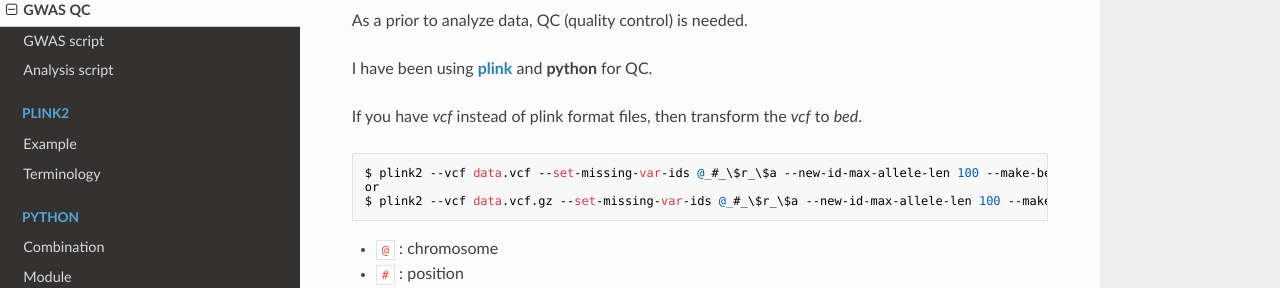
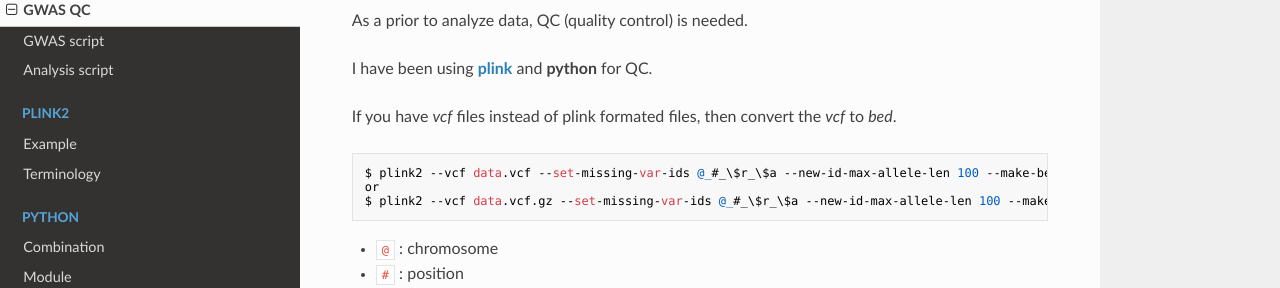
Before and after one commit to WonyoungCho/plink, an MkDocs documentation site: the page built from docs/GWAS.md, in a window 1280 px wide and 900 px high. Shown: the part 138-426 px from the top of the window. Built offline with MkDocs 1.6.1, drawn with Linux system fonts in a browser that asks for light colours; nearby versions of some CDN libraries; old or Windows-style settings are respelled for this version of MkDocs.

Commit message:
Update GWAS.md

````diff
--- a/docs/GWAS.md
+++ b/docs/GWAS.md
@@ -4,7 +4,7 @@ As a prior to analyze data, QC (quality control) is needed.
 
 I have been using [**plink**](https://www.cog-genomics.org/plink/2.0/) and **python** for QC.
 
-If you have *vcf* instead of plink format files, then transform the *vcf* to *bed*.
+If you have *vcf* files instead of plink formated files, then convert the *vcf* to *bed*.
 
 ```
 $ plink2 --vcf data.vcf --set-missing-var-ids @_#_\$r_\$a --new-id-max-allele-len 100 --make-bed --out data
````
